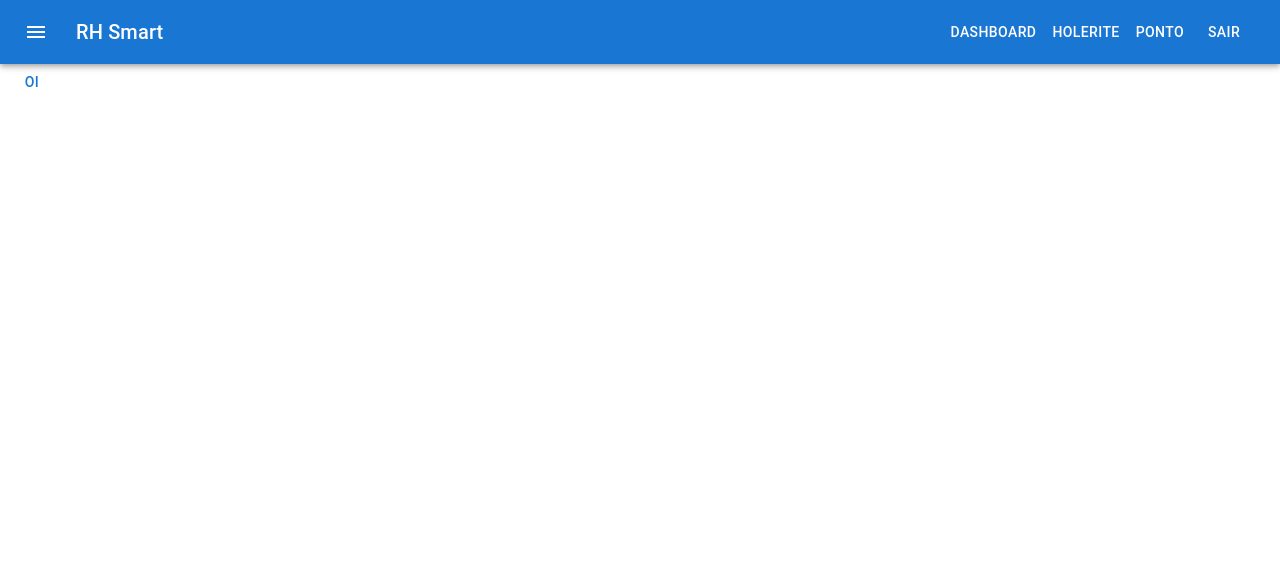
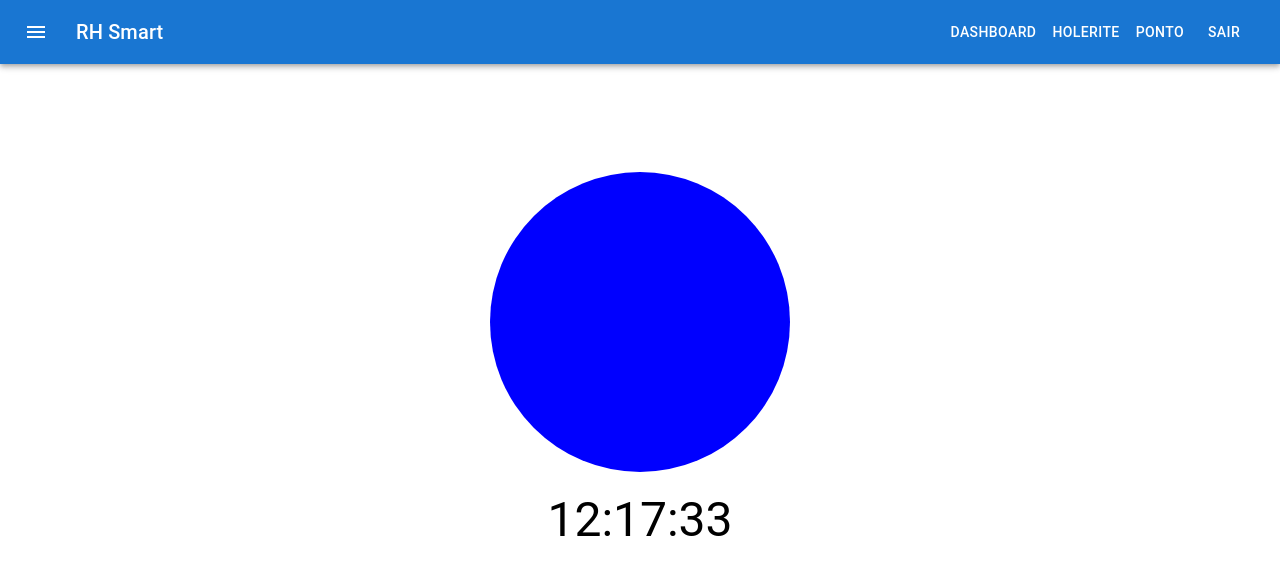
Before and after one commit to Alysonn2n/rh-smart, a Next.js app: page /ponto in a window 1280 px wide. Shown: the top 574 px of the page. Built offline with nearby package versions, Linux system fonts and the light colour scheme.

Commit message:
teste de projeto

```diff
--- /dev/null
+++ b/components/Ponto/clock.tsx
@@ -0,0 +1,28 @@
+import { useState, useEffect } from "react";
+
+const date = new Date();
+export default function App() {
+  const [dateTime, setDateTime] = useState({
+    hours: date.getHours(),
+    minutes: date.getMinutes(),
+    seconds: date.getSeconds()
+  });
+  useEffect(() => {
+    const timer = setInterval(() => {
+      const date = new Date();
+      setDateTime({
+        hours: date.getHours(),
+        minutes: date.getMinutes(),
+        seconds: date.getSeconds()
+      });
+    }, 1000);
+    return () => clearInterval(timer);
+  }, []);
+  return (
+    <div className="App">
+      <div>
+        {dateTime.hours}:{dateTime.minutes}:{dateTime.seconds}
+      </div>
+    </div>
+  );
+}
--- a/components/Ponto/index.tsx
+++ b/components/Ponto/index.tsx
@@ -1,10 +1,25 @@
 import { StyledButton } from "./ButtonStyled.styled"
-
-const PontoForm = () => {
+import App from "./clock"
+import { Typography } from "@mui/material"
+import Box, { BoxProps } from "@mui/material"
+import { bgcolor, width } from "@mui/system"
+const PontoForm = (props: BoxProps) => {
+    const { sx, ...other } = props;
     return (
-        <StyledButton>
-            Oi
-        </StyledButton>
+    <Typography variant='h3' component='div'
+            sx={{display: 'flex',
+            justifyContent: 'center',
+            p: 1, m: 1,
+            borderRadius: 1,
+            flexDirection: 'column',
+            flexGrow: 0,
+            alignItems: 'center',
+            gap: '20px',
+            mt: '100px'}}>
+            <StyledButton sx={{height:'300px', width:'300px', borderRadius: '50%', bgcolor: 'blue'}}>
+            </StyledButton>
+            <App></App>
+    </Typography>
     )
 }
 
```
Also changed, not shown: components/HeadDiv/div.tsx (added, +7 -0 lines), pages/index.tsx (+13 -7 lines).
